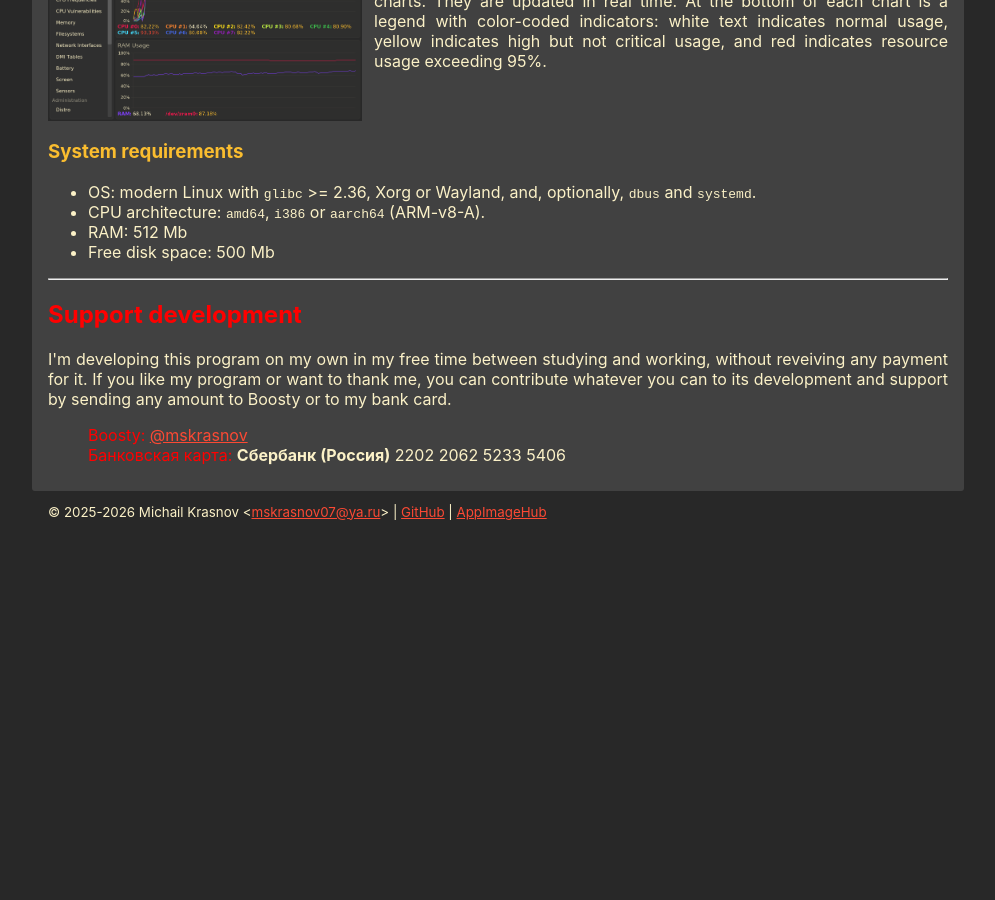
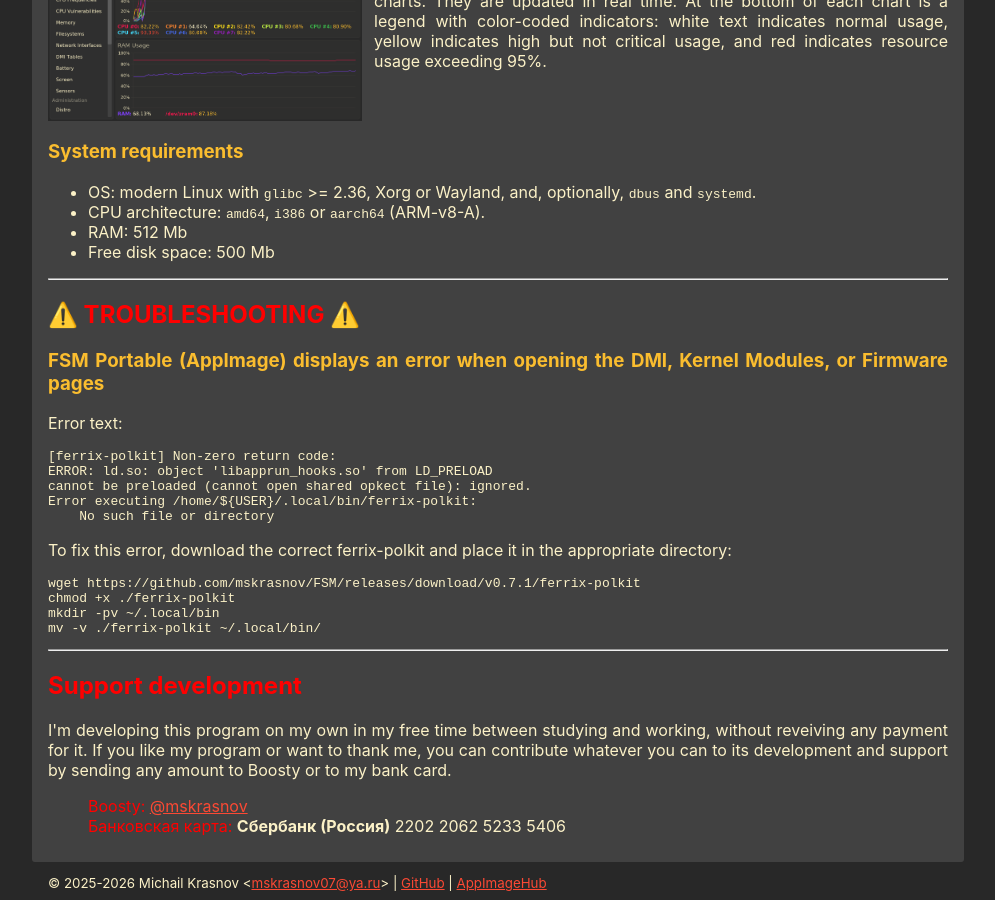
Before and after one commit to mskrasnov/mskrasnov.github.io, a Jekyll site: the page fsm/index.html, which Jekyll copies as it is, in a window 1280 px wide and 900 px high, scrolled down 1873 px. Shown: the whole window, without its empty margins (142-1137 px from the left). Built offline with Jekyll 4.4.1, drawn with Linux system fonts in a browser that asks for light colours; comment, search, counter and statistics services are not loaded; before the commit the page ends 2402 px from its top, so only the background shows below that.

Commit message:
Add 'Troubleshooting' part

```diff
--- a/fsm/index.html
+++ b/fsm/index.html
@@ -120,6 +120,24 @@
         <li>Free disk space: 500 Mb</li>
       </ul>
 
+      <hr><h2 class="donation" id="troubleshooting">⚠️ TROUBLESHOOTING ⚠️</h2>
+      <h3>FSM Portable (AppImage) displays an error when opening the DMI, Kernel Modules, or Firmware
+        pages</h3>
+
+      <p>Error text:</p>
+      <code><pre>[ferrix-polkit] Non-zero return code:
+ERROR: ld.so: object 'libapprun_hooks.so' from LD_PRELOAD
+cannot be preloaded (cannot open shared opkect file): ignored.
+Error executing /home/${USER}/.local/bin/ferrix-polkit:
+    No such file or directory</pre></code>
+
+      <p>To fix this error, download the correct ferrix-polkit and place it in the appropriate
+        directory:</p>
+      <code><pre>wget https://github.com/mskrasnov/FSM/releases/download/v0.7.1/ferrix-polkit
+chmod +x ./ferrix-polkit
+mkdir -pv ~/.local/bin
+mv -v ./ferrix-polkit ~/.local/bin/</pre></code>
+
       <hr><h2 class="donation">Support development</h2>
       <p>I'm developing this program on my own in my free time between studying and working, without
          reveiving any payment for it. If you like my program or want to thank me, you can contribute
```
